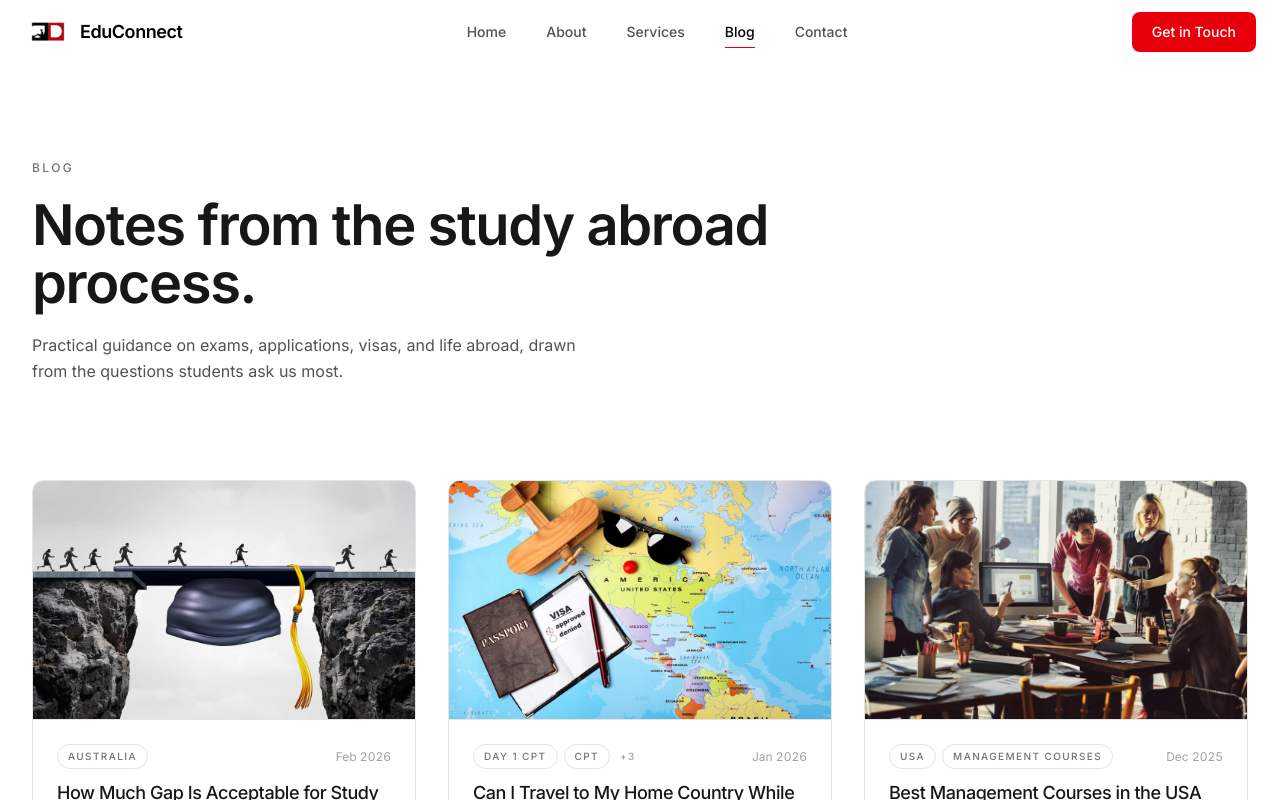
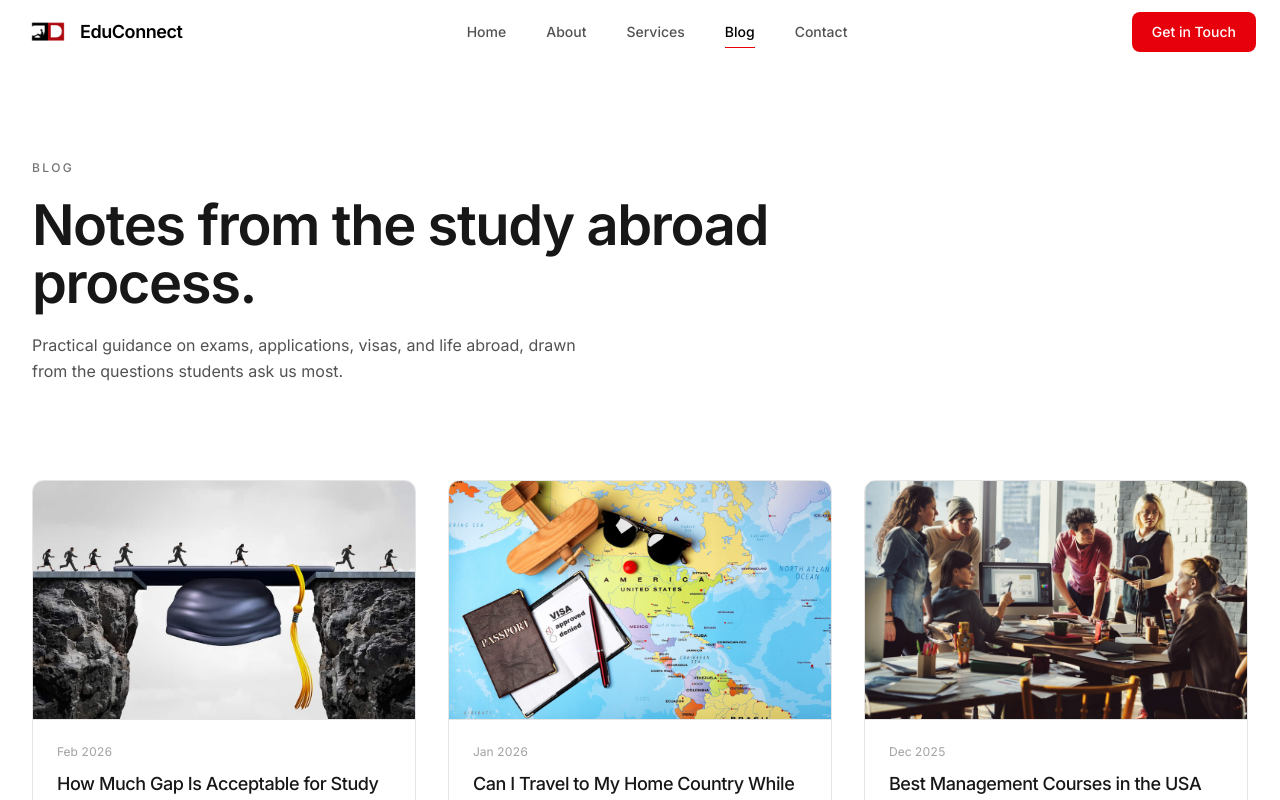
Before and after one commit to LeelaMohan217/J-Monk-Devops, a React (Vite) app: page /educonnect/blog in a window 1280 px wide. Shown: the top 800 px of the page. Built offline with nearby package versions, Linux system fonts and the light colour scheme.

Commit message:
Drop tag pills from blog cards, add a Tags side heading on articles
Blog index cards now show just the date, no tag pills, keeping the
card meta row uncluttered. The full tag list at the foot of each
article page now sits next to a "Tags" side heading instead of
appearing as bare pills.

```diff
--- a/src/sites/educonnect/pages/Blog.jsx
+++ b/src/sites/educonnect/pages/Blog.jsx
@@ -5,7 +5,6 @@ import { riseIn } from "../../../shared/variants";
 import { blogPosts } from "../blogPosts";
 import PageHeaderSection from "./blog/PageHeaderSection";
 import PostImage from "./blog/PostImage";
-import TagList from "./blog/TagList";
 
 // Cards on a grid — the one place in EduConnect that uses them, since posts
 // lead with artwork and read as a set of objects rather than an index of rows.
@@ -41,12 +40,9 @@ const Blog = () => {
                   </div>
 
                   <div className="flex flex-1 flex-col p-5 md:p-6">
-                    <div className="flex items-center justify-between gap-3">
-                      <TagList tags={post.tags} limit={2} />
-                      <span className="shrink-0 text-xs tabular-nums text-neutral-400">
-                        {post.date}
-                      </span>
-                    </div>
+                    <span className="text-xs tabular-nums text-neutral-400">
+                      {post.date}
+                    </span>
 
                     <h2 className="mt-3 text-base font-medium leading-snug tracking-tight text-neutral-900 decoration-neutral-300 underline-offset-4 group-hover:underline md:text-lg">
                       {post.title}
--- a/src/sites/educonnect/pages/BlogPost.jsx
+++ b/src/sites/educonnect/pages/BlogPost.jsx
@@ -91,7 +91,10 @@ const BlogPost = () => {
         >
           <BlogBody body={post.body} />
 
-          <div className="mt-4 border-t border-neutral-200 pt-8">
+          <div className="mt-4 flex flex-col gap-3 border-t border-neutral-200 pt-8 sm:flex-row sm:items-baseline sm:gap-6">
+            <span className="shrink-0 text-xs font-medium uppercase tracking-[0.2em] text-neutral-500">
+              Tags
+            </span>
             <TagList tags={post.tags} />
           </div>
         </motion.div>
```
